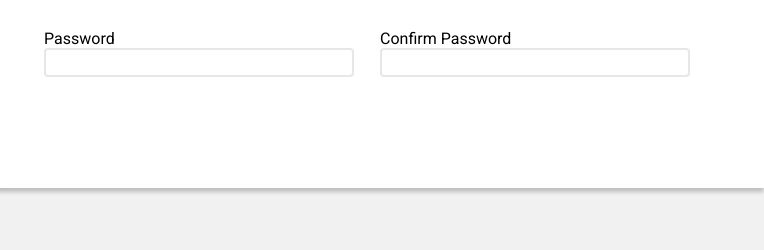
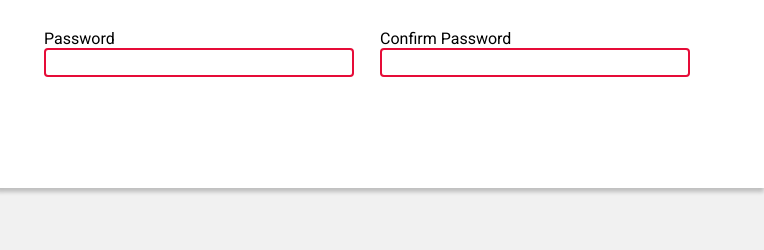
Before and after one commit to jacobbeacom/Sign-Up-Form, a plain HTML site: page index.html in a window 1280 px wide. Shown: the part 435-685 px from the top of the page, 516-1280 px from the left. Drawn offline with Linux system fonts and the light colour scheme.

Commit message:
added invalid pseudoclass to password fields,  changed field types for password and email fields

```diff
--- a/index.html
+++ b/index.html
@@ -30,15 +30,15 @@
                     <label for="fname">Last Name</label><br>
                     <input type="text" id="fname" name="fname"><br>
                     <label for="fname">Password</label><br>
-                    <input type="text" id="fname" name="fname"><br>
+                    <input type="password" id="fname" name="fname" required><br>
                 </div>
                 <div id="formright">
                     <label for="fname">Phone Number</label><br>
                     <input type="text" id="fname" name="fname"><br>
                     <label for="fname">Email</label><br>
-                    <input type="text" id="fname" name="fname"><br>
+                    <input type="email" id="fname" name="fname"><br>
                     <label for="fname">Confirm Password</label><br>
-                    <input type="text" id="fname" name="fname">
+                    <input type="password" id="fname" name="fname" required>
                 </div>
                 <input type="submit" value="Create Account" id="submit"></button>
                 <p id="login">Already have an account? <a href="">Log In</a></p>
--- a/styles.css
+++ b/styles.css
@@ -130,3 +130,7 @@ div>img {
 #sidebar>p {
     font-size: 6rem;
 }
+
+input:invalid {
+    border-color:rgb(230, 12, 56);
+}
```
